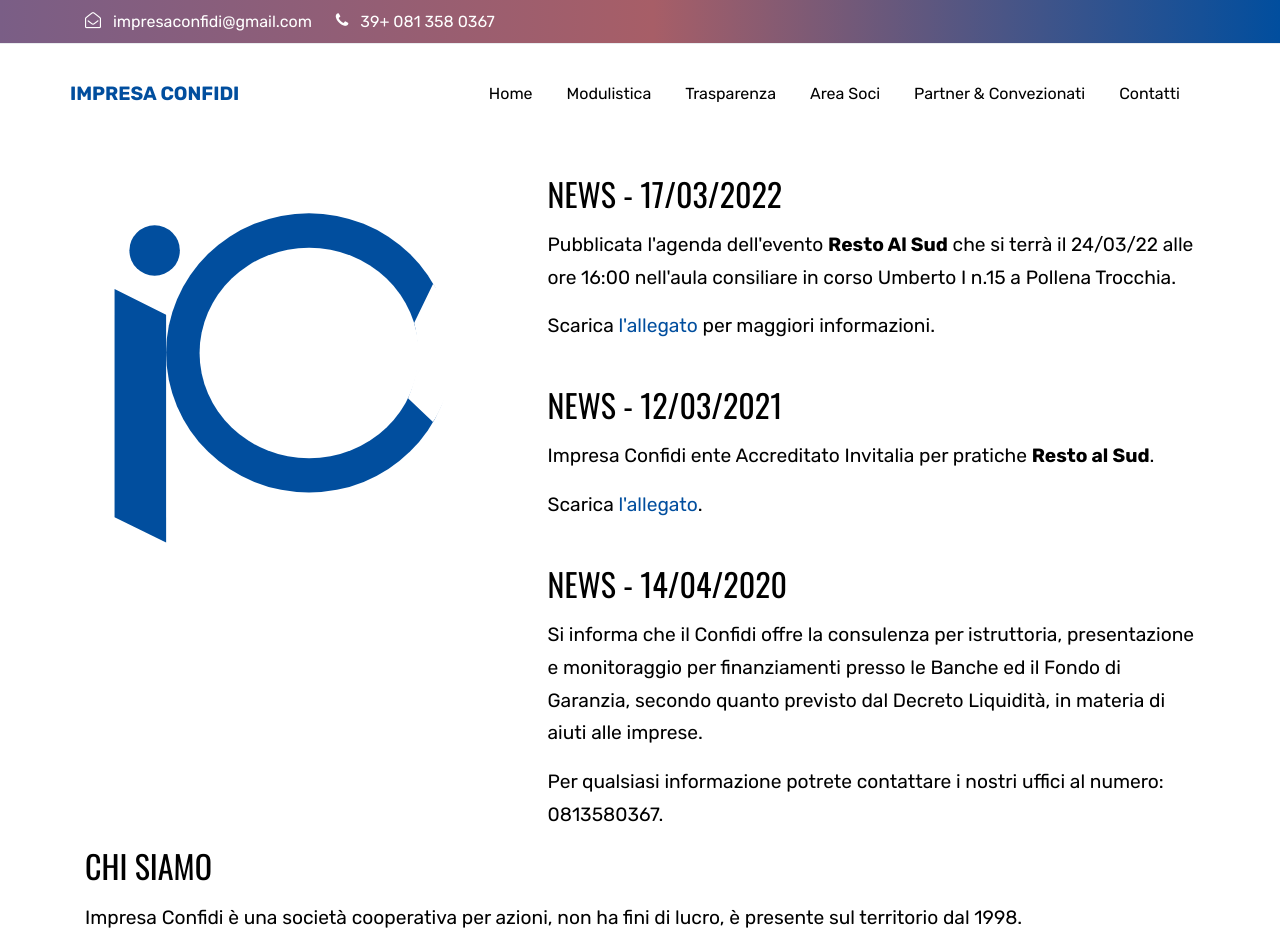
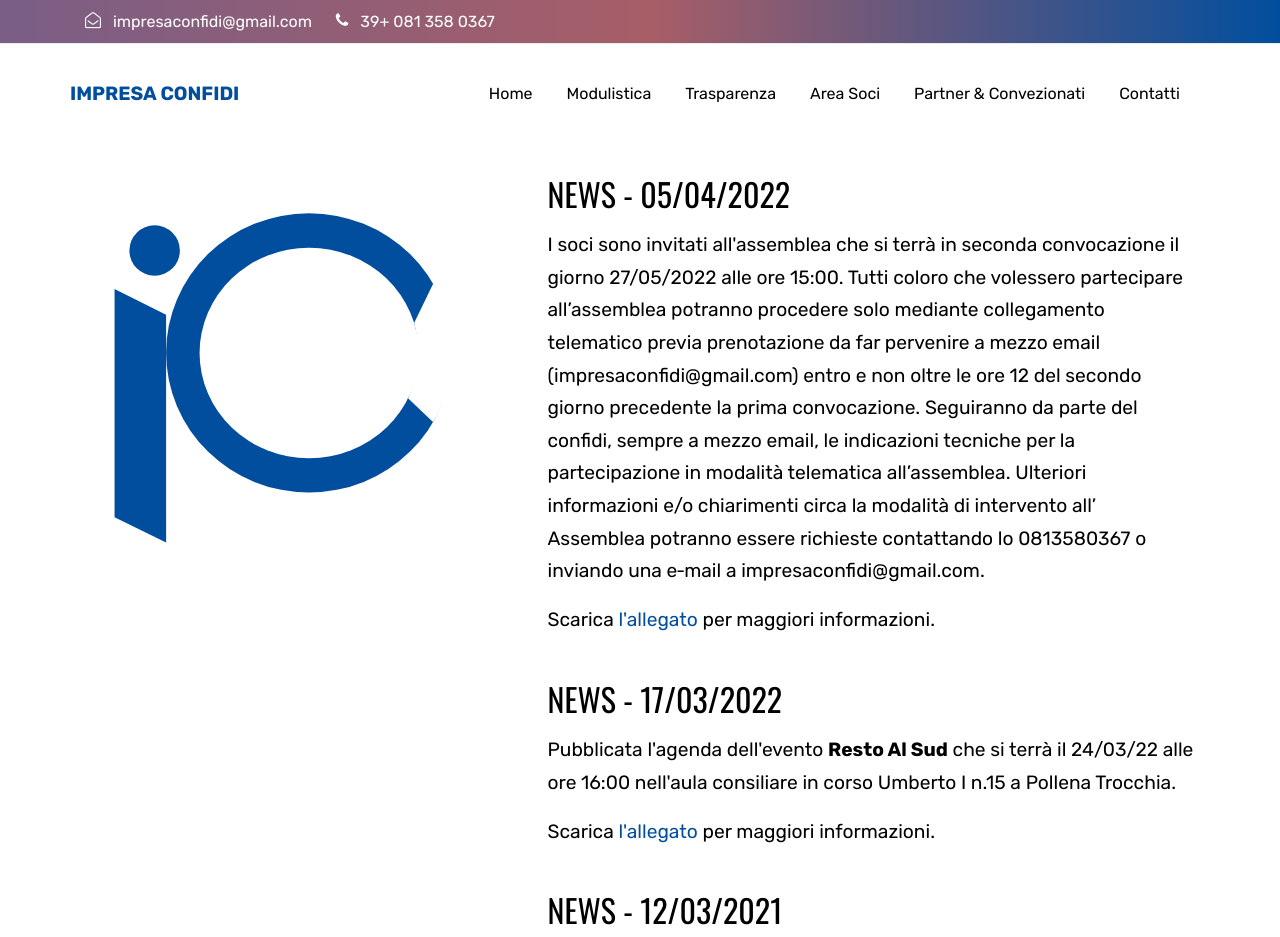
Before and after one commit to DrRek/impresaconfidi, a plain HTML site: page index.html in a window 1280 px wide. Shown: the top 937 px of the page. Drawn offline with nearby package versions, Linux system fonts and the light colour scheme; files whose address does not match are found by name.

Commit message:
convocazioen soci

```diff
--- a/index.html
+++ b/index.html
@@ -50,6 +50,15 @@
                         <div class="col-12 col-lg-4 block__73422" style="background-image: url('images/logo.svg'); background-size: auto; background-position: top center;" data-aos="fade-right" data-aos-delay="">
                         </div>
                         <div class="info col-lg-7 ml-auto p-lg-7 mt-4 mt-lg-0" data-aos="fade-left" data-aos-delay="">
+                            <h2 class="mb-3 text-black">News - 05/04/2022</h2>
+                        	<p>
+                                I soci sono invitati all'assemblea che si terrà in seconda convocazione il giorno 27/05/2022 alle ore 15:00. Tutti coloro che volessero partecipare all’assemblea potranno procedere solo mediante collegamento telematico previa prenotazione da far pervenire a mezzo email (impresaconfidi@gmail.com) entro e non oltre le ore 12 del secondo giorno precedente la prima convocazione.
+Seguiranno da parte del confidi, sempre a mezzo email, le indicazioni tecniche per la partecipazione in modalità telematica all’assemblea.
+Ulteriori informazioni e/o chiarimenti circa la modalità di intervento all’ Assemblea potranno essere richieste contattando lo 0813580367 o inviando una e‐mail a impresaconfidi@gmail.com.
+                        	</p><p>
+                                Scarica <a href="docs/soci/assemblea_soci_2022.pdf" target='_blank'>l'allegato</a> per maggiori informazioni.
+                        	</p>
+                        	<br>
                             <h2 class="mb-3 text-black">News - 17/03/2022</h2>
                         	<p>
                         		Pubblicata l'agenda dell'evento <b>Resto Al Sud</b> che si terrà il 24/03/22 alle ore 16:00 nell'aula consiliare in corso Umberto I n.15 a Pollena Trocchia.
```
Also changed, not shown: 1 other file.
